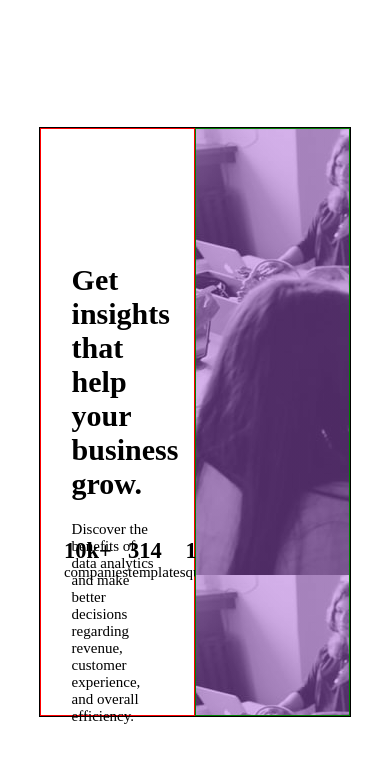
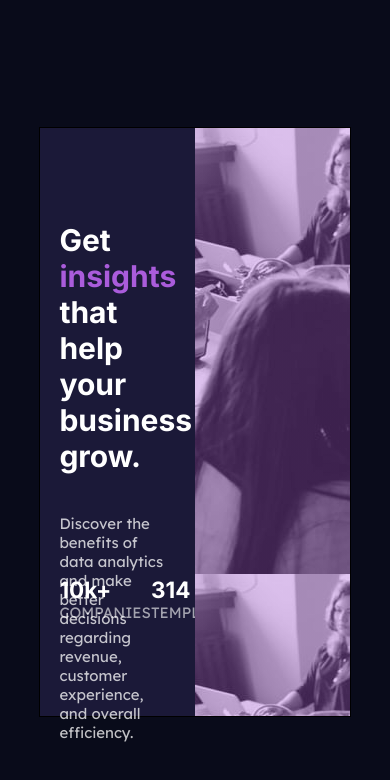
Before and after one commit to AndreySkopintsev/stats-preview-card-component, a plain HTML site: page index.html in a window 390 px wide. Drawn offline with Linux system fonts and the light colour scheme.

Commit message:
added all the styles except for media queries

```diff
--- a/index.html
+++ b/index.html
@@ -15,22 +15,22 @@
   <div class="main">
     <div class="text">
       <div class="message">
-        <h1>Get insights that help your business grow.</h1>
+        <h1>Get <span>insights</span>  that help your business grow.</h1>
         <p>Discover the benefits of data analytics and make better decisions regarding revenue, customer
           experience, and overall efficiency.</p>
       </div>
       <div class="stats">
         <div class="stat">
           <h2>10k+</h2>
-          <p>companies</p>
+          <p>COMPANIES</p>
         </div>
         <div class="stat">
           <h2>314</h2>
-          <p>templates</p>
+          <p>TEMPLATES</p>
         </div>
         <div class="stat">
           <h2>12m+</h2>
-          <p>queries</p>
+          <p>QUERIES</p>
         </div>
       </div>
     </div>
--- a/style.css
+++ b/style.css
@@ -1,3 +1,7 @@
+@import url('https://fonts.googleapis.com/css2?family=Inter:wght@700&display=swap');
+
+@import url('https://fonts.googleapis.com/css2?family=Lexend+Deca&display=swap');
+
 *{
     box-sizing: border-box;
     padding: 0;
@@ -5,11 +9,13 @@
 }
 
 body{
+    color: hsl(0, 0%, 100%);
     font-size: 15px;
     height: 100vh;
     display: flex;
     justify-content: center;
     align-items: center;
+    background: hsl(233, 47%, 7%);
 }
 
 .main{
@@ -19,6 +25,23 @@ body{
     border: 1px solid black;
     width: 80%;
     height: 70%;
+    background: hsl(244, 38%, 16%);
+}
+
+h1,h2{
+    color: hsl(0, 0%, 100%);
+    font-family: 'Inter', sans-serif;
+    font-weight: 900;
+}
+
+span{
+    color: hsl(277, 64%, 61%);
+}
+
+
+p{
+    color:hsla(0, 0%, 100%, 0.6);
+    font-family: 'Lexend Deca', sans-serif;
 }
 
 .text{
@@ -28,29 +51,35 @@ body{
     align-items: center;
     width: 50%;
     height: 100%;
-    border: 1px solid red;
 }
 
 .message{
-    height: 40%;
-    width: 60%;
-    margin-bottom: 40px;
+    display: flex;
+    flex-direction: column;
+    justify-content: flex-start;
+    align-content: flex-start;
+    height: 60%;
+    width: 75%;
+    text-align: left;
 }
 
 .message p {
-    margin-top: 20px;
+    width: 90%;
+    color: hsla(0, 0%, 100%, 0.75);
+    margin-top: 40px;
+    font-family: 'Lexend Deca', sans-serif;
+    font-weight: 100;
 }
 
 .stats{
     display: flex;
-    width: 70%;
+    width: 75%;
     justify-content: space-around;
-    align-content: center;
+    align-content: flex-start;
 }
 
 .image{
     width: 50%;
     height: 100%;
-    border: 1px solid green;
-    background: linear-gradient(hsla(277, 64%, 61%,0.45),hsla(277, 64%, 61%,0.45)), url(images/image-header-desktop.jpg);
+    background: linear-gradient(hsla(277, 64%, 61%,0.35),hsla(277, 64%, 61%,0.35)), url(images/image-header-desktop.jpg);
 }
```
